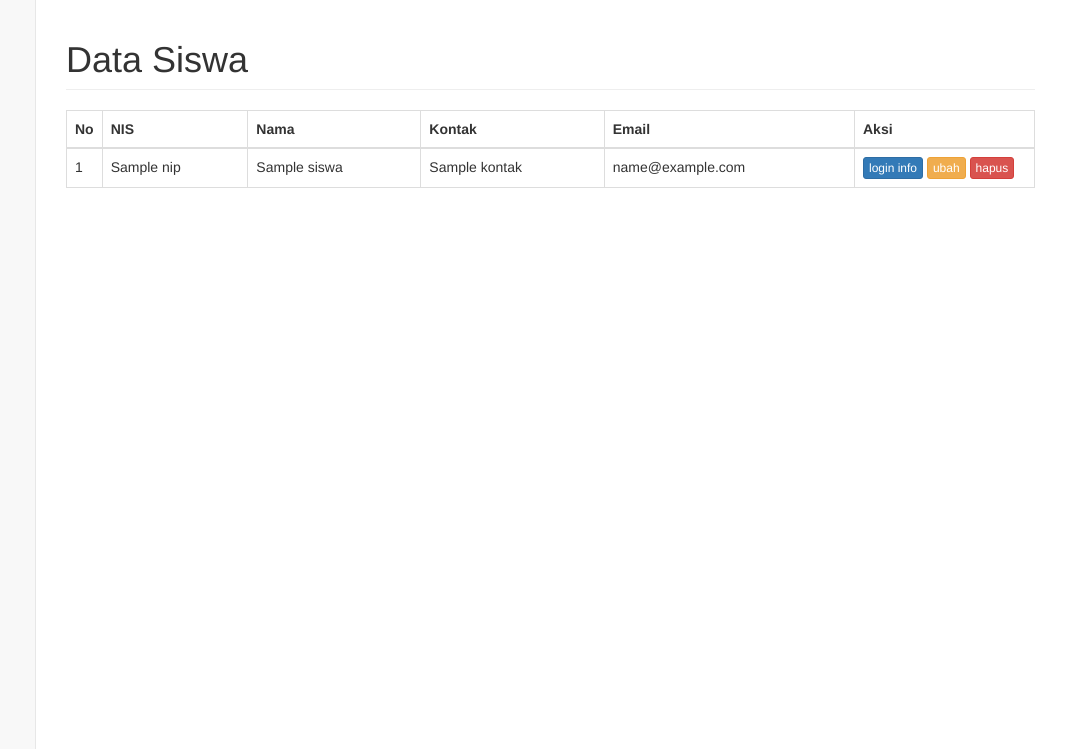
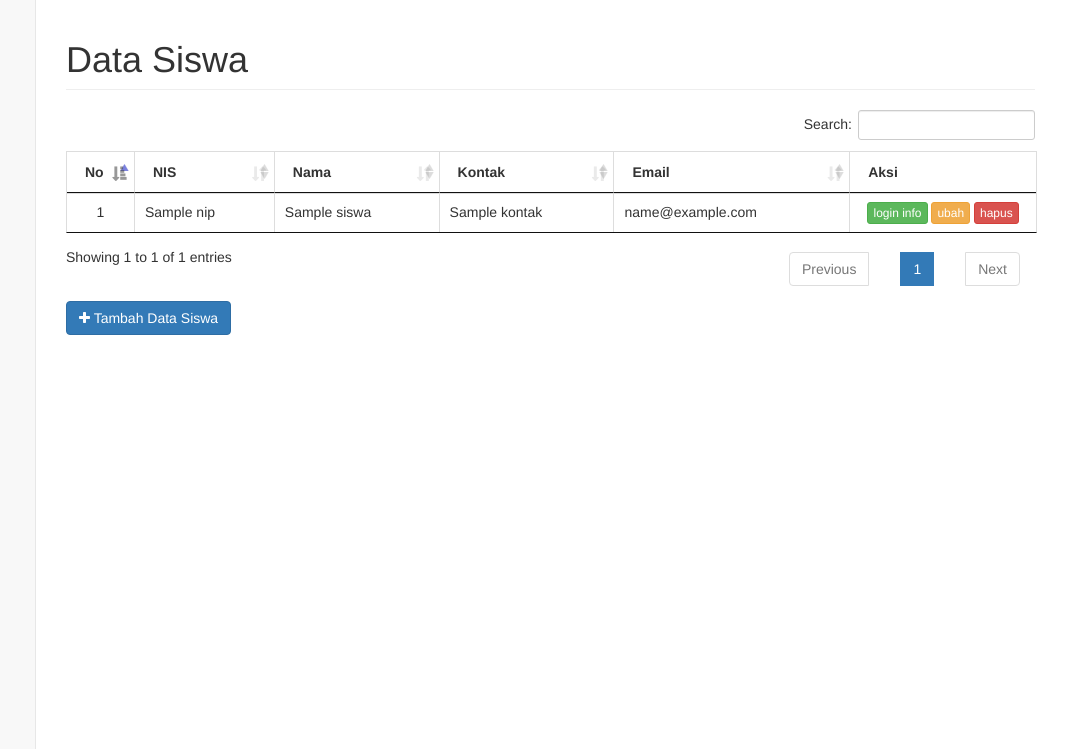
Before and after one commit to yovie/potensi, a PHP site: template templates/modul_datasiswa.php in a window 1280 px wide. Shown: the part 51-800 px from the top of the page, without its empty margins (215-1280 px from the left). Run offline with PHP 8.4, Linux system fonts and the light colour scheme; the template is opened without the code that fills it: most values are stand-ins (such as "Sample title", 1, 10 or a date in 2020); data that the repository does not hold is empty; some libraries are stand-ins or nearby versions.

Commit message:
show data siswa

```diff
--- a/templates/modul_datasiswa.php
+++ b/templates/modul_datasiswa.php
@@ -1,6 +1,10 @@
 <?php include "layout/header.php"; ?>
 <?php include "layout/sidemenu.php"; ?>
 
+    <link href="./assets/js/datatables/media/css/jquery.dataTables.min.css" rel="stylesheet">
+    <link href="./assets/js/datatables/media/css/dataTables.bootstrap.min.css" rel="stylesheet">
+    <script src="./assets/js/datatables/media/js/jquery.dataTables.min.js"></script>
+    <script src="./assets/js/datatables/media/js/dataTables.bootstrap.min.js"></script>
 
     <div class="row">
         <div class="col-lg-12">
@@ -10,22 +14,22 @@
 
     <div class="row">
         <div class="col-md-12">
-            <table class="table table-bordered">
+            <table class="table table-bordered" id="table-data">
                 <thead>
                     <tr>
-                        <th width="10px">No</th><th>NIS</th><th>Nama</th><th>Kontak</th><th>Email</th><th width="180px">Aksi</th>
+                        <th width="10px">No</th><th>NIS</th><th>Nama</th><th>Kontak</th><th>Email</th><th width="150px">Aksi</th>
                     </tr>
                 </thead>
                 <tbody>
                     <?php foreach($siswa as $rw=>$item): ?>
                     <tr>
-                        <td><?php echo $rw+1 ?></td>
+                        <td align="center"><?php echo $rw+1 ?></td>
                         <td><?php echo $item->nip ?></td>
                         <td><?php echo $item->nama ?></td>
                         <td><?php echo $item->kontak ?></td>
                         <td><?php echo $item->email ?></td>
-                        <td>
-                            <button class="btn btn-xs btn-primary">login info</button>
+                        <td align="center">
+                            <button class="btn btn-xs btn-success">login info</button>
                             <button class="btn btn-xs btn-warning">ubah</button>
                             <button class="btn btn-xs btn-danger">hapus</button>
                         </td>
@@ -33,12 +37,18 @@
                     <?php endforeach;?>
                 </tbody>
             </table>
+            <button class="btn btn-primary"><i class="fa fa-plus"></i> Tambah Data Siswa</button>
         </div>
     </div>
 
     <script type="text/javascript">
         $(document).ready( function() {
-
+            $('#table-data').DataTable( {
+                "bLengthChange": false,
+                "aoColumnDefs": [
+                    { 'bSortable': false, 'aTargets': [ 5 ] }
+                ]
+            } );
         } );
     </script>
 
--- a/templates/modul_profil.php
+++ b/templates/modul_profil.php
@@ -46,7 +46,7 @@
                         </div>
                     </div>
                     <div class="panel-footer"> &nbsp;
-                        <button class="btn btn-xs btn-primary pull-right">simpan</button>
+                        <button class="btn btn-xs btn-primary pull-right"> <i class="fa fa-save"></i> simpan</button>
                     </div>
                 </div>
             </form>
@@ -83,7 +83,7 @@
                         </div>
                     </div>
                     <div class="panel-footer"> &nbsp;
-                        <button class="btn btn-xs btn-primary pull-right">simpan</button>
+                        <button class="btn btn-xs btn-primary pull-right"> <i class="fa fa-save"></i> simpan</button>
                     </div>
                 </div>
             </form>
```
